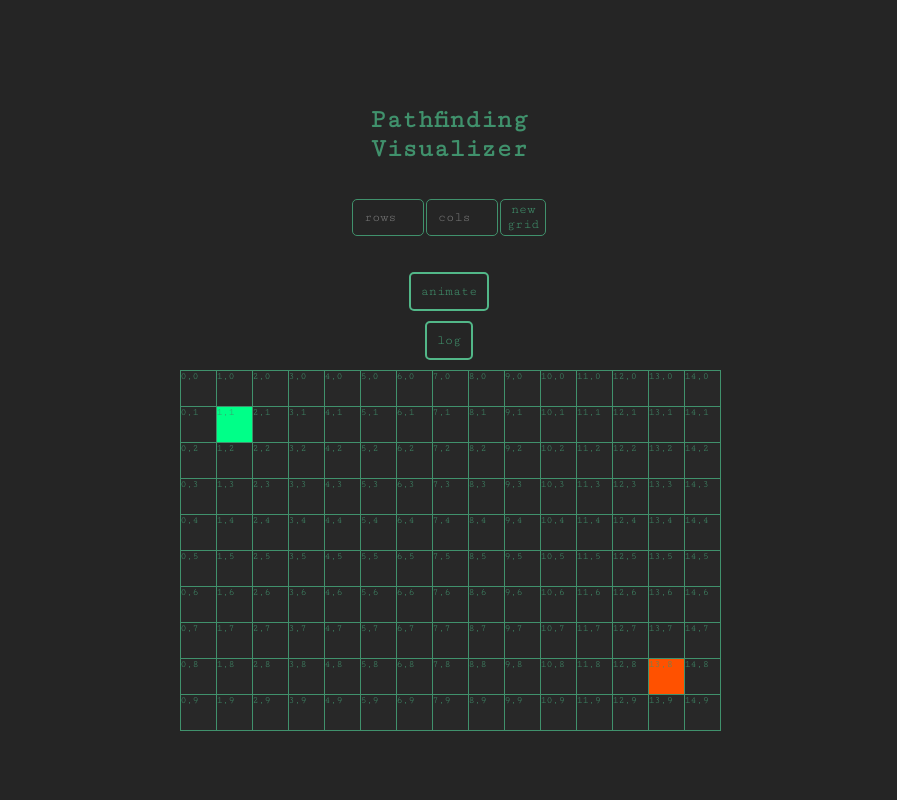
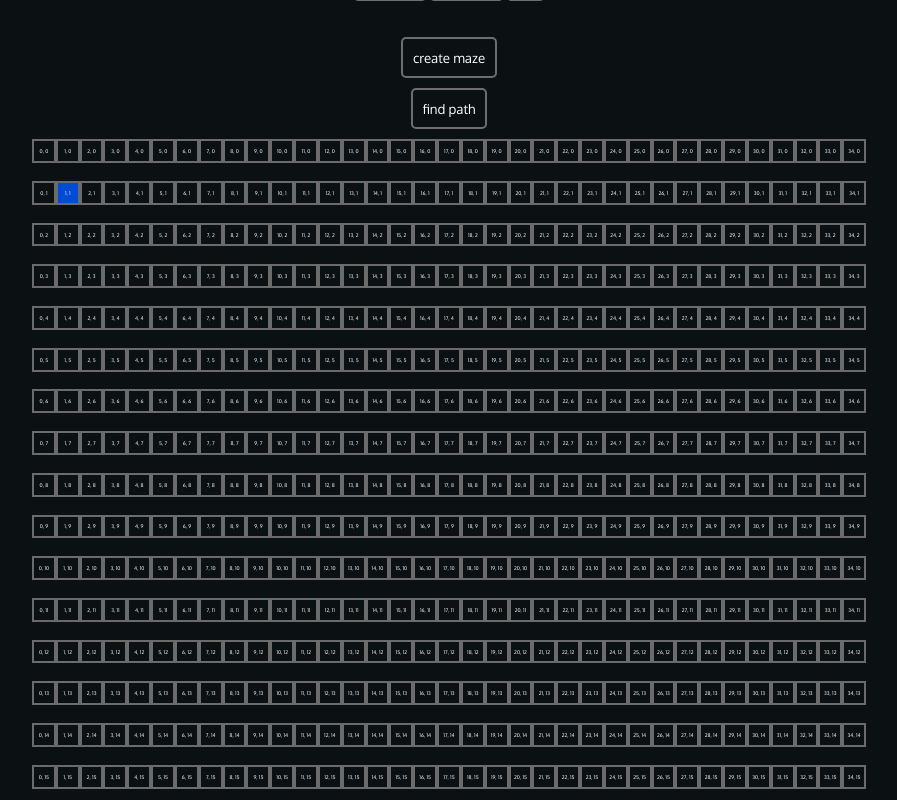
Before and after one commit to Kuultas/pathfinding-viz, a React (Create React App) app: page / in a window 1280 px wide. Shown: the top 800 px of the page, without its empty margins (199-1096 px from the left). Built offline with nearby package versions, Linux system fonts and the light colour scheme.

Commit message:
Fixed Bounds
Now works 100% as desired. All that remains is to polish and implement new features/UI.

```diff
--- a/public/index.html
+++ b/public/index.html
@@ -5,13 +5,17 @@
   <meta http-equiv="X-UA-Compatible" content="IE=edge">
   <meta name="viewport" content="width=device-width, initial-scale=1.0">
   <title>Document</title>
-  <link href="https://fonts.googleapis.com/css2?family=Cutive+Mono&display=swap" rel="stylesheet">
+  <link href="https://fonts.googleapis.com/css2?family=Oxygen:wght@300;400;700&display=swap" rel="stylesheet">
 </head>
 <style>
   * {
-    background-color: #252525;
-    color: #40916c;
-    font-family: 'Cutive Mono', monospace;
+    background-color: #0B1012;
+    color: #ffffff;
+    font-family: 'Oxygen', sans-serif;
+  }
+
+  body {
+    overflow: hidden;
   }
 </style>
 <body>
--- a/src/App.js
+++ b/src/App.js
@@ -8,12 +8,14 @@ const PageContainer = styled.div`
   display: flex;
   align-items: center;
   justify-content: center;
+
 `
 
 const PageWrapper = styled.div`
   display: flex;
   flex-direction: column;
   align-items: center;
+
 `
 
 function App() {
--- a/src/algorithms/recursiveMaze.js
+++ b/src/algorithms/recursiveMaze.js
@@ -55,7 +55,7 @@ const divide = (grid, x1, x2, y1, y2) => {
     let bottomHalf = getSubgrid(grid, x1, x2, wallPosition + 1, y2);
 
     divide(topHalf, 0, topHalf[0].length, 0, topHalf.length);
-    divide(bottomHalf, 0, bottomHalf.length, 0, bottomHalf.length);
+    divide(bottomHalf, 0, bottomHalf[0].length, 0, bottomHalf.length);
   }
 };
 
--- a/src/components/Grid.jsx
+++ b/src/components/Grid.jsx
@@ -7,17 +7,16 @@ import { model } from "mongoose";
 
 const StyledGrid = styled.div`
   display: grid;
-  grid-template-rows: repeat(${(props) => props.rows}, 35px);
-  grid-template-columns: repeat(${(props) => props.cols}, 35px);
-  column-gap: 1px;
-  row-gap: 1px;
+  grid-template-rows: repeat(${(props) => props.rows}, 1fr);
+  grid-template-columns: repeat(${(props) => props.cols}, 1fr);
+  aspect-ratio: 1;
 `;
 
 const AnimateButton = styled.button`
   margin-bottom: 10px;
   padding: 10px;
   border-radius: 5px;
-  border: 2px solid #52b788;
+  border: 2px solid #6e6e6e;
   cursor: pointer;
 `;
 
@@ -96,6 +95,7 @@ const Grid = ({ cols, rows }) => {
   };
 
   const handleMouseOver = (e) => {
+    if (e.target.id === "ignore") return;
     if (e.target.id === "mainGrid") return;
 
     const result = e.target.id.split("-");
@@ -209,19 +209,16 @@ const Grid = ({ cols, rows }) => {
     setTargetNode({ col: cols - 2, row: rows - 2 });
 
     // clear node stuff
+    // this is dumb way to do, causes ugly flicker
     setNodes(nodes.map((row) => row.map((node) => (node.isWall = false))));
     setNodes(nodes.map((row) => row.map((node) => (node.isVisited = false))));
     setNodes(nodes.map((row) => row.map((node) => (node.isPath = false))));
 
     // add border walls
+
     // top border
     for (let i = 0; i < grid[0].length; i++) {
       borderNodes.unshift({ col: i, row: 0 });
-    }
-
-    // bottom border
-    for (let i = 0; i < grid[0].length; i++) {
-      borderNodes.unshift({ col: i, row: grid.length - 1 });
     }
 
     // right border
@@ -229,9 +226,14 @@ const Grid = ({ cols, rows }) => {
       borderNodes.push({ col: grid[0].length - 1, row: i });
     }
 
+    // bottom border
+    for (let i = 0; i < grid[0].length; i++) {
+      borderNodes.push({ col: i, row: grid.length - 1 });
+    }
+
     // left border
     for (let i = 0; i < grid.length; i++) {
-      borderNodes.push({ col: 0, row: i });
+      borderNodes.unshift({ col: 0, row: i });
     }
 
     borderNodes.forEach((node) => wallNodes.unshift(node));
@@ -240,7 +242,7 @@ const Grid = ({ cols, rows }) => {
     for (let i = 0; i < wallNodes.length; i++) {
       setTimeout(() => {
         setWalls([...wallNodes.slice(0, i)]);
-      }, 10 * 3 * i);
+      }, 10 * 4 * i);
     }
   };
 
@@ -285,15 +287,15 @@ const Grid = ({ cols, rows }) => {
 
   return (
     <>
-      <AnimateButton onClick={() => animateDijkstra(nodes)}>
-        animate
-      </AnimateButton>
       <AnimateButton
         onClick={() => {
           animateMaze(nodes);
         }}
       >
-        log
+        create maze
+      </AnimateButton>
+      <AnimateButton onClick={() => animateDijkstra(nodes)}>
+        find path
       </AnimateButton>
       <StyledGrid
         id="mainGrid"
--- a/src/components/Node.jsx
+++ b/src/components/Node.jsx
@@ -1,66 +1,69 @@
 import styled, { css } from "styled-components";
-import "./node.css";
 
 const Cell = styled.div`
-  width: 35px;
-  height: 35px;
-  background-color: #2e2e2e67;
-  border: 1px solid #40916c;
-  font-size: 10px;
+  color: #ffffff;
+  width: auto;
+  height: 1.55vw;
+  border: 2px solid #6b6b6b;
+  font-size: 0.4vw;
   display: flex;
   cursor: pointer;
+  overflow: hidden;
   user-select: none;
+  justify-content: center;
+  align-items: center;
+  aspect-ratio: inherit;
+
+  ${(props) =>
+    props.isVisited &&
+    css`
+      background-color: #8181567f;
+    `}
+
+  ${(props) =>
+    props.isPath &&
+    css`
+      background-color: #fad400ce;
+    `}
+
+  ${(props) =>
+    props.isStart &&
+    css`
+      background-color: #004bd6;
+    `}
+
+  ${(props) =>
+    props.isEnd &&
+    css`
+      background-color: #ff1e00;
+    `};
+
+  ${(props) =>
+    props.isWall &&
+    css`
+      background-color: #00945b;
+    `}
 `;
-
-//   ${(props) =>
-//     props.isVisited &&
-//     css`
-//       background-color: #1b4332;
-//     `}
-
-//   ${(props) =>
-//     props.isPath &&
-//     css`
-//       background-color: #d8f3dc;
-//     `}
-
-//   ${(props) =>
-//     props.isStart &&
-//     css`
-//       background-color: #00ff88;
-//     `}
-
-//   ${(props) =>
-//     props.isEnd &&
-//     css`
-//       background-color: #ff5100;
-//     `};
-
-//   ${(props) =>
-//     props.isWall &&
-//     css`
-//       background-color: #081c15;
-//     `}
 
 const Node = ({ col, row, isSource, isTarget, isWall, isVisited, isPath }) => {
   return (
     <Cell
-      className={
-        "grid-cell" +
-        (isSource ? " isSource" : "") +
-        (isTarget ? " isTarget" : "") +
-        (isWall ? " isWall" : "") +
-        (isVisited ? " isVisited" : "") +
-        (isPath ? " isPath" : "")
-      }
+      // className={
+      //   "grid-cell" +
+      //   (isSource ? " isSource" : "") +
+      //   (isTarget ? " isTarget" : "") +
+      //   (isWall ? " isWall" : "") +
+      //   (isVisited ? " isVisited" : "") +
+      //   (isPath ? " isPath" : "")
+      // }
       id={`${col}-${row}`}
-      // isStart={isSource}
-      // isEnd={isTarget}
-      // isWall={isWall}
-      // isVisited={isVisited}
-      // isPath={isPath}
+      isStart={isSource}
+      isEnd={isTarget}
+      isWall={isWall}
+      isVisited={isVisited}
+      isPath={isPath}
     >
-      {`${col},${row}`}
+      {`${col}, ${row}`}
     </Cell>
   );
 };
--- a/src/components/PathfindingVisualizer.jsx
+++ b/src/components/PathfindingVisualizer.jsx
@@ -29,21 +29,21 @@ const GridInput = styled.input`
   width: 100%;
   padding: 10px;
   margin: 1px;
-  border: 1px solid #40916c;
+  border: 1px solid #6e6e6e;
   border-radius: 5px;
   text-align: center;
 `;
 
 const GridButton = styled.button`
   margin: 1px;
-  border: 1px solid #40916c;
+  border: 1px solid #6e6e6e;
   border-radius: 5px;
   cursor: pointer;
 `;
 
 const PathfindingVisualizer = () => {
-  const [cols, setCols] = useState(15);
-  const [rows, setRows] = useState(10);
+  const [cols, setCols] = useState(35);
+  const [rows, setRows] = useState(20);
   const [config, setConfig] = useState({ cols, rows });
   const [algorithm, setAlgorithm] = useState("dijkstra");
   const [wallTemplate, setWallTemplate] = useState("recursiveMaze");
@@ -55,7 +55,7 @@ const PathfindingVisualizer = () => {
 
   return (
     <>
-      <PageTitle>Pathfinding Visualizer</PageTitle>
+      <PageTitle>pathfinding visualizer</PageTitle>
       <OptionsPanel>
         <GridForm onSubmit={handleSubmit}>
           <GridInput
--- a/src/components/node.css
+++ b/src/components/node.css
@@ -1,18 +1,18 @@
 .grid-cell.isVisited {
-  background-color: #1b4332;
+  background-color: #f1bf98;
 }
 
 .grid-cell.isPath {
-  background-color: #d8f3dc;
+  background-color: #e7741c;
 }
 .grid-cell.isSource {
-  background-color: #00ff88;
+  background-color: #138e5e;
 }
 
 .grid-cell.isTarget {
-  background-color: #ff5100;
+  background-color: #cc2936;
 }
 
 .grid-cell.isWall {
-  background-color: #081c15;
+  background-color: #08415c;
 }
```
